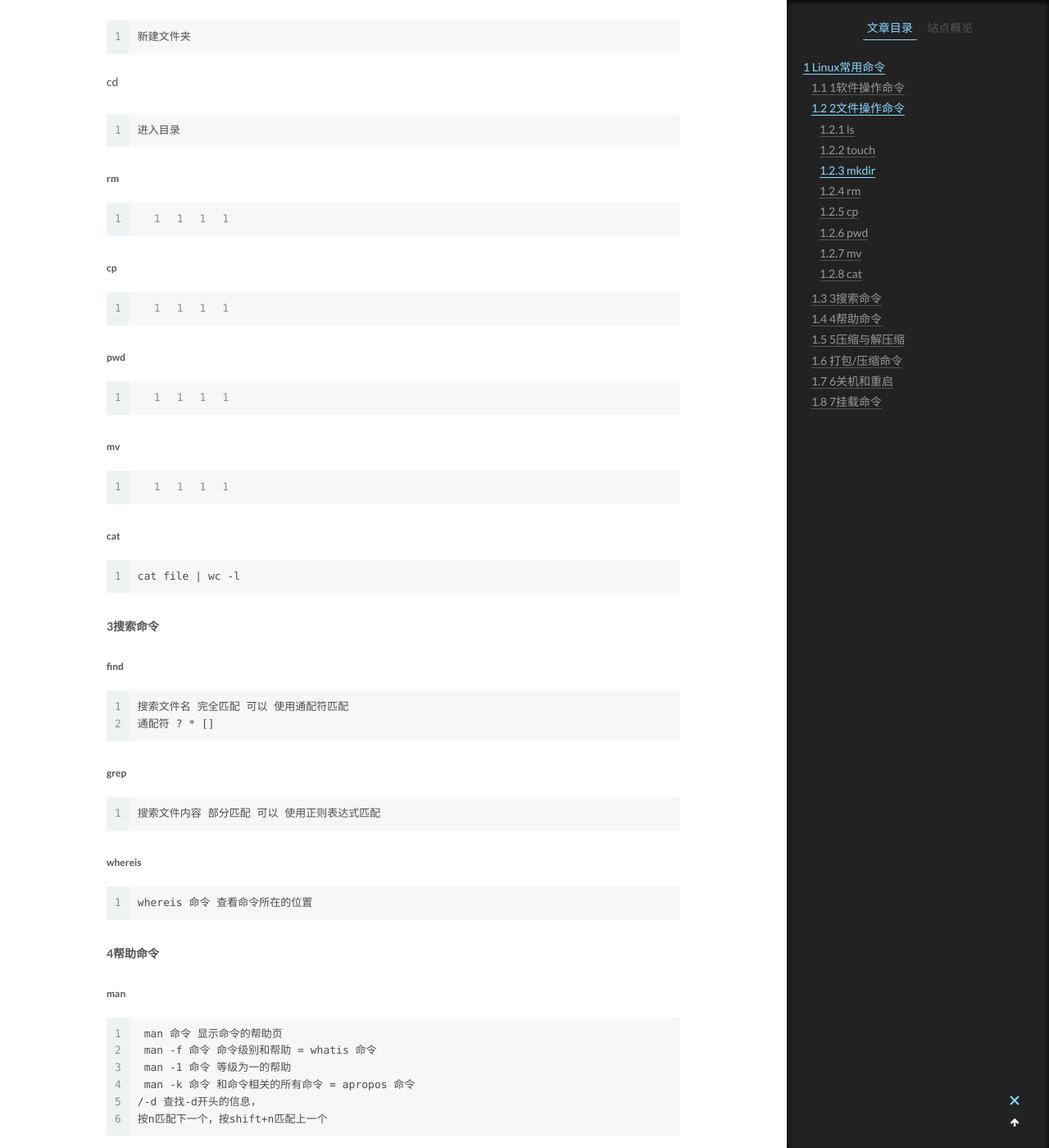
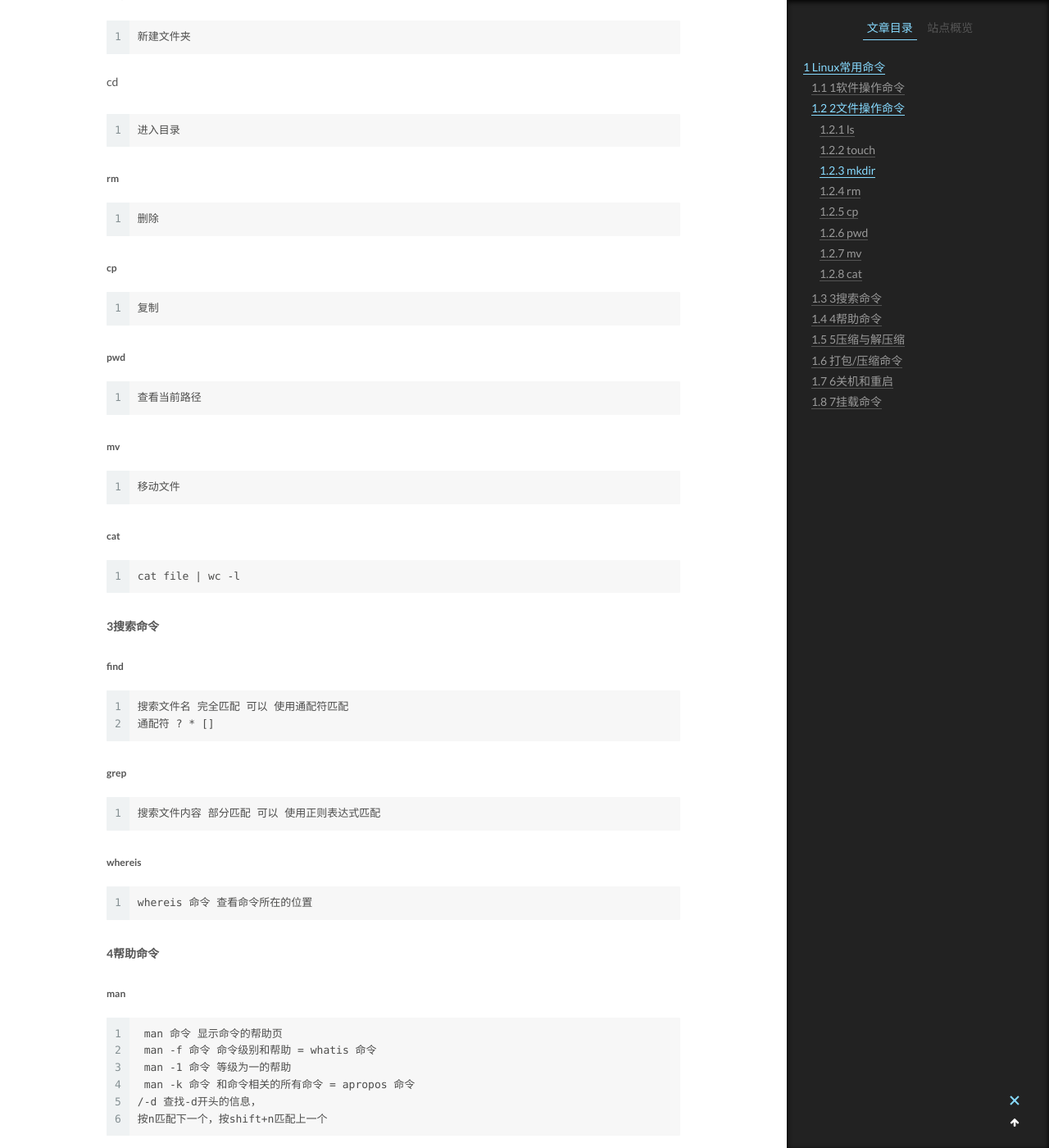
Before and after one commit to DQb007/dqb007.github.io, a Jekyll site: the page built from _posts/2019-8-19-linux常用命令.md, in a window 1280 px wide and 1400 px high, scrolled down 1248 px. Shown: the whole window at 82% size. Built offline with Jekyll 4.4.1, drawn with Linux system fonts in a browser that asks for light colours.

Commit message:
修改‘

```diff
--- a/_posts/2019-8-19-linux常用命令.md
+++ b/_posts/2019-8-19-linux常用命令.md
@@ -56,25 +56,25 @@ cd
 ###### rm
 
 ~~~
-
+删除
 ~~~
 
 ###### cp
 
 ~~~
-
+复制
 ~~~
 
 ###### pwd
 
 ~~~
-
+查看当前路径
 ~~~
 
 ###### mv
 
 ~~~
-
+移动文件
 ~~~
 
 ###### cat
@@ -206,9 +206,3 @@ mkdir /mnt/cdrom (创建挂载点)
 mount -t iso9660 /dev/sr0  /mnt/cdrom
 <==>  mount /dev/cdrom  /mnt/cdrom
 ~~~
-
-umount
-
-~~~
-
-~~~
```
